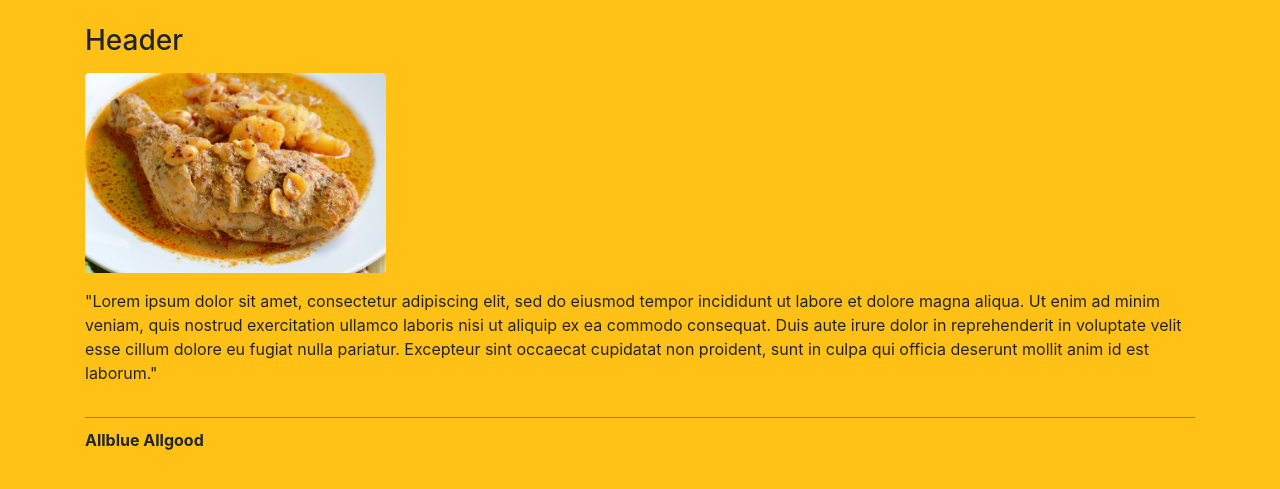
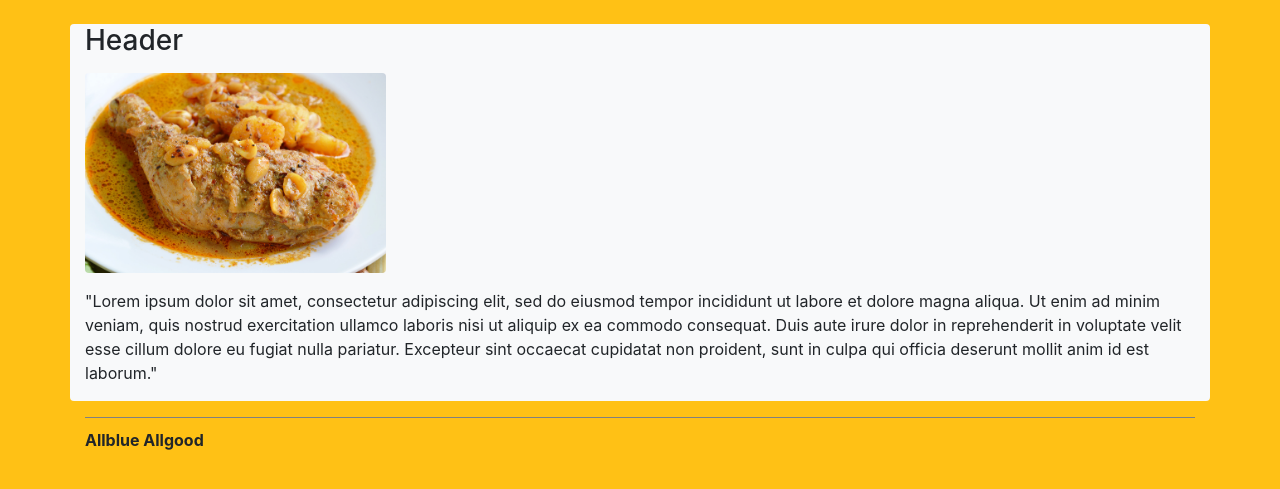
Before and after one commit to yodsatorn/cn331-Project-Allblue, a Django app: page / in a window 1280 px wide. Shown: the part 57-546 px from the top of the page. Run offline with Django 3.2, Linux system fonts and the light colour scheme.

Commit message:
add background color

```diff
--- a/index/templates/index.html
+++ b/index/templates/index.html
@@ -3,7 +3,7 @@
 {% block title %} Homepage {% endblock%}
 {% block link %} {% static "index/css/index-style.css" %} {% endblock %}
 {% block body %}
-<div class="row mt-4">
+<div class="rounded row mt-4 bg-light">
     <div class="col">
         <h3 class="mb-3">Header</h3>
         <img src="{% static "index/images/preview1.jpg" %}" alt="preview1" class="rounded" style="height: 200px;">
```
